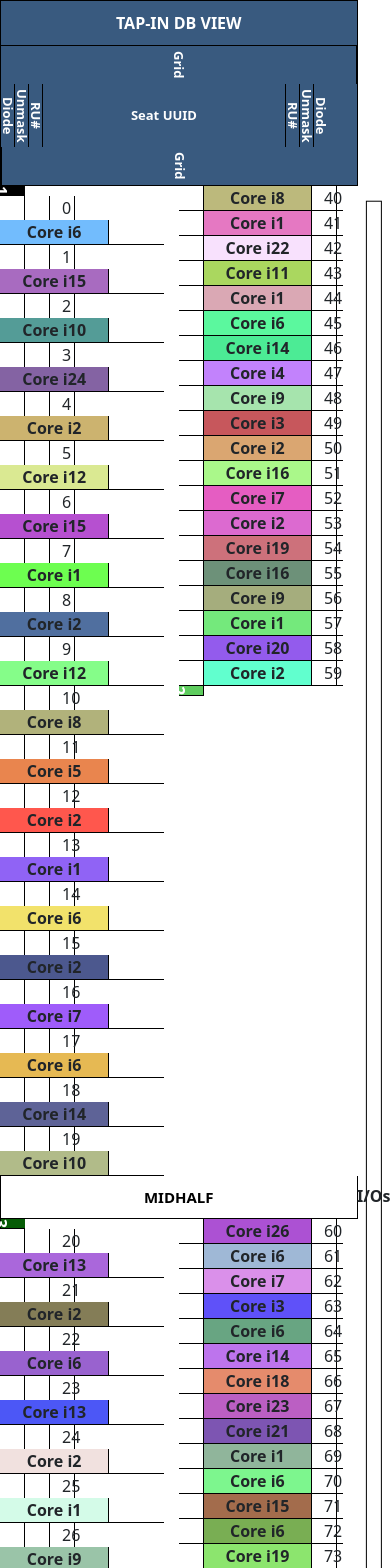
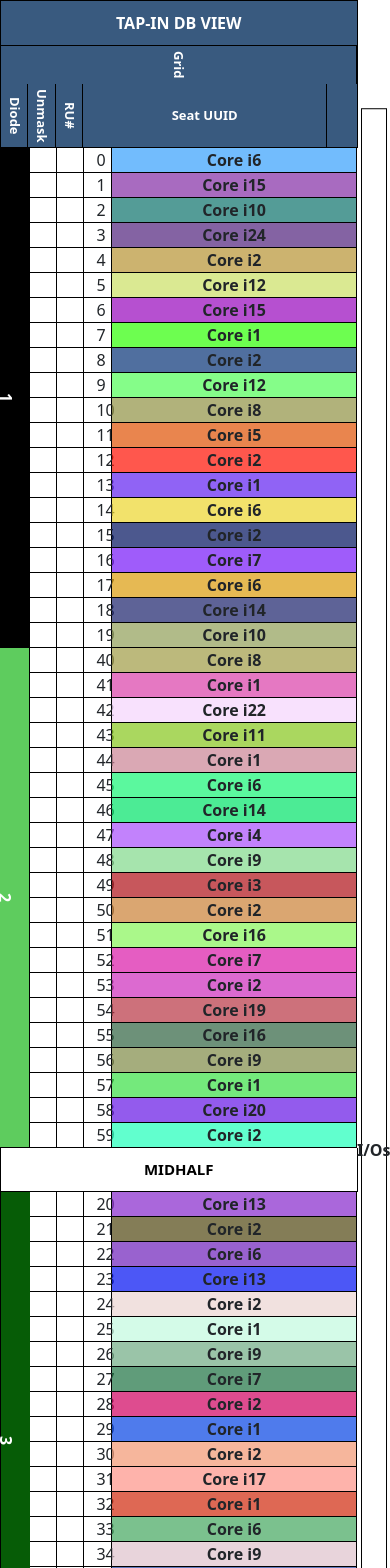
Before and after one commit to tuannguyen8/ru-table, a React (Create React App) app: page / in a window 390 px wide. Shown: the top 1568 px of the page. Built offline with nearby package versions, Linux system fonts and the light colour scheme.

Commit message:
make it responsible for the tablet and mobile screen

```diff
--- a/src/components/GridForm/GridForm.js
+++ b/src/components/GridForm/GridForm.js
@@ -1,23 +1,44 @@
-import React from 'react';
+import React, { useState, useEffect } from 'react';
 import { Row, Col } from 'react-bootstrap';
 import './GridForm.scss';
 import ProductTable from '../ProductTable/ProductTable';
 
 /* Each GridForm component have 2 ProductTable component */
 const GridForm = (props) => {
+	const [screenSize, setScreenSize] = useState(window.innerWidth);
+	useEffect(() => {
+		// Update screen size when the window is resized
+		const handleResize = () => {
+			setScreenSize(window.innerWidth);
+		};
+
+		// Add event listener for window resize
+		window.addEventListener('resize', handleResize);
+
+		// Clean up the event listener on component unmount
+		return () => {
+			window.removeEventListener('resize', handleResize);
+		};
+	}, []);
 	return (
+		<>
+			{screenSize >= 992 ? (
 				<Row className="rows top-border">
-
 					{/* Left column with a width of 6 columns */}
-			<Col xs={6} className="columns">
+					{/* <Col xs={6}  className="columns"> */}
+					<Col xs={12} lg={6} className="columns">
 						<Row itemID="" className="rows">
-					<Col xs={1} className={`columns grid-cols left-border bottom-border ${
-						props.prop1 === '1' ? 'grid-first-background' : 'grid-third-background'
-					} `}>
+							<Col
+								xs={1}
+								className={`columns grid-cols left-border bottom-border ${
+									props.prop1 === '1'
+										? 'grid-first-background'
+										: 'grid-third-background'
+								} `}
+							>
 								{props.prop1}
 							</Col>
 							<Col xs={11} className="columns product-cols">
-
 								{/* First ProductTable component */}
 								<ProductTable
 									itemID={props.prop1}
@@ -30,10 +51,10 @@ const GridForm = (props) => {
 					</Col>
 
 					{/* Right column with a width of 6 columns */}
-			<Col xs={6} className="columns">
+					{/* <Col xs={6} className="columns"> */}
+					<Col xs={12} lg={6} className="columns">
 						<Row itemID="" className="rows">
 							<Col xs={11} className="columns">
-
 								{/* Second ProductTable component */}
 								<ProductTable
 									itemID={props.prop2}
@@ -42,14 +63,75 @@ const GridForm = (props) => {
 									handleMaskBoxClick={props.handleMaskBoxClick}
 								></ProductTable>
 							</Col>
-					<Col xs={1} className={`columns right-border bottom-border grid-cols ${
-						props.prop2 === '2' ? 'grid-second-background' : 'grid-fourth-background'
-					} `}>
+							<Col
+								xs={1}
+								className={`columns right-border bottom-border grid-cols ${
+									props.prop2 === '2'
+										? 'grid-second-background'
+										: 'grid-fourth-background'
+								} `}
+							>
 								{props.prop2}
 							</Col>
 						</Row>
 					</Col>
 				</Row>
+			) : (
+				<Row className="rows top-border">
+					{/* Left column with a width of 6 columns */}
+					{/* <Col xs={6}  className="columns"> */}
+					<Col xs={12} lg={6} className="columns">
+						<Row itemID="" className="rows">
+							<Col
+								xs={1}
+								className={`columns grid-cols left-border bottom-border ${
+									props.prop1 === '1'
+										? 'grid-first-background'
+										: 'grid-third-background'
+								} `}
+							>
+								{props.prop1}
+							</Col>
+							<Col xs={11} className="columns product-cols">
+								{/* First ProductTable component */}
+								<ProductTable
+									itemID={props.prop1}
+									dataSet={props.dataSet}
+									handleDiodeBoxClick={props.handleDiodeBoxClick}
+									handleMaskBoxClick={props.handleMaskBoxClick}
+								></ProductTable>
+							</Col>
+						</Row>
+					</Col>
+
+					{/* Right column with a width of 6 columns */}
+					{/* <Col xs={6} className="columns"> */}
+					<Col xs={12} lg={6} className="columns">
+						<Row itemID="" className="rows">
+							<Col
+								xs={1}
+								className={`columns right-border bottom-border grid-cols ${
+									props.prop2 === '2'
+										? 'grid-second-background'
+										: 'grid-fourth-background'
+								} `}
+							>
+								{props.prop2}
+							</Col>
+							<Col xs={11} className="columns">
+								{/* Second ProductTable component */}
+								<ProductTable
+									itemID={props.prop2}
+									dataSet={props.dataSet}
+									handleDiodeBoxClick={props.handleDiodeBoxClick}
+									handleMaskBoxClick={props.handleMaskBoxClick}
+								></ProductTable>
+							</Col>
+						</Row>
+					</Col>
+				</Row>
+			)}
+		</>
 	);
 };
 
--- a/src/components/HeaderRow/HeaderRow.js
+++ b/src/components/HeaderRow/HeaderRow.js
@@ -1,9 +1,27 @@
-import React from 'react';
+import React, { useState, useEffect } from 'react';
 import { Row, Col } from 'react-bootstrap';
 import './HeaderRow.scss';
 
 const HeaderRow = () => {
+	const [screenSize, setScreenSize] = useState(window.innerWidth);
+
+	useEffect(() => {
+		// Update screen size when the window is resized
+		const handleResize = () => {
+			setScreenSize(window.innerWidth);
+		};
+
+		// Add event listener for window resize
+		window.addEventListener('resize', handleResize);
+
+		// Clean up the event listener on component unmount
+		return () => {
+			window.removeEventListener('resize', handleResize);
+		};
+	}, []);
 	return (
+		<>
+			{screenSize >= 992 ? (
 				<Row className="header-row left-border right-border">
 					<Col className=" header-cols right-border">
 						<div className="letter-style">Grid</div>
@@ -45,6 +63,50 @@ const HeaderRow = () => {
 						<div className="letter-style">Grid</div>
 					</Col>
 				</Row>
+			) : (
+				<Row className="header-row left-border right-border">
+					<Col className=" header-cols right-border">
+						<div className="letter-style">Grid</div>
+					</Col>
+					<Col xs={11} className="columns">
+						<Row>
+							<Col>
+								<Row>
+									<Col className="letter-style header-cols">
+										<div className="letter-style">Diode</div>
+									</Col>
+									<Col className="letter-style header-cols left-border right-border">
+										<div className="letter-style">Unmask</div>
+									</Col>
+									<Col className="letter-style header-cols">
+										<div className="letter-style">RU#</div>
+									</Col>
+								</Row>
+							</Col>
+							<Col xs={9} className="left-border right-border uuid-text">
+								<p>Seat UUID</p>
+							</Col>
+							{/* <Col>
+								<Row>
+									<Col className="letter-style header-cols">
+										<div className="letter-style">RU#</div>
+									</Col>
+									<Col className="letter-style header-cols left-border right-border">
+										<div className="letter-style">Unmask</div>
+									</Col>
+									<Col className="letter-style header-cols">
+										<div className="letter-style">Diode</div>
+									</Col>
+								</Row>
+							</Col> */}
+						</Row>
+					</Col>
+					{/* <Col className="header-cols left-border">
+						<div className="letter-style">Grid</div>
+					</Col> */}
+				</Row>
+			)}
+		</>
 	);
 };
 
--- a/src/components/IOsComponent/IOsComponent.scss
+++ b/src/components/IOsComponent/IOsComponent.scss
@@ -1,4 +1,24 @@
-.ios-class{
+@media screen and (max-width: 992px) {
+	.ios-class {
+		height: 94%;
+		width: 80%;
+		border: 1px solid black;
+		position: absolute;
+		top: 51.9%;
+		left: 50%;
+		transform: translate(-50%, -50%);
+		p {
+			font-weight: 700;
+			position: absolute;
+			top: 50%;
+			left: 50%;
+			transform: translate(-50%, -50%);
+		}
+	}
+}
+
+@media screen and (min-width: 991px) {
+	.ios-class {
 		height: 89%;
 		width: 50%;
 		border: 1px solid black;
@@ -6,12 +26,12 @@
 		top: 53.5%;
 		left: 50%;
 		transform: translate(-50%, -50%);
-    p{
+		p {
 			font-weight: 700;
 			position: absolute;
 			top: 50%;
 			left: 50%;
 			transform: translate(-50%, -50%);
 		}
-
 	}
+}
--- a/src/components/LeftSidePart/LeftSidePart.js
+++ b/src/components/LeftSidePart/LeftSidePart.js
@@ -37,8 +37,14 @@ const LeftSidePart = (props) => {
 				</Col>
 
 				{/* Column for the product name with a background color */}
+				{/* <Col
+					xs={8}
+					style={{ backgroundColor: props.productBackgroundColor }}
+					className="columns product-columns products right-border"
+				> */}
 				<Col
-					xs={8}
+					xs={9}
+					lg={8}
 					style={{ backgroundColor: props.productBackgroundColor }}
 					className="columns product-columns products right-border"
 				>
--- a/src/components/MiscBlock/MiscBlock.js
+++ b/src/components/MiscBlock/MiscBlock.js
@@ -1,15 +1,36 @@
-import React from 'react';
+import React, { useState, useEffect } from 'react';
 import { Row, Col } from 'react-bootstrap';
 import './MiscBlock.scss';
 
 const MiscBlock = () => {
+	const [screenSize, setScreenSize] = useState(window.innerWidth);
+
+	useEffect(() => {
+		// Update screen size when the window is resized
+		const handleResize = () => {
+			setScreenSize(window.innerWidth);
+		};
+
+		// Add event listener for window resize
+		window.addEventListener('resize', handleResize);
+
+		// Clean up the event listener on component unmount
+		return () => {
+			window.removeEventListener('resize', handleResize);
+		};
+	}, []);
 	return (
+		<>
+			{screenSize >= 992 ? (
 				<Row className="misc-block">
 					<Col className="fake-cols"></Col>
 					<Col xs={11} className="columns">
-				<Row >
+						<Row>
 							<Col></Col>
-					<Col xs={9} className="bottom-border right-border left-border misc-center">
+							<Col
+								xs={9}
+								className="bottom-border right-border left-border misc-center"
+							>
 								<div>MISC Block</div>
 							</Col>
 							<Col></Col>
@@ -17,6 +38,24 @@ const MiscBlock = () => {
 					</Col>
 					<Col className="fake-cols"></Col>
 				</Row>
+			) : (
+				<Row>
+					<Col xs={1}></Col>
+
+					<Col xs={11}>
+						<Row>
+							<Col xs={3}></Col>
+							<Col
+								xs={9}
+								className="bottom-border right-border left-border misc-center-css"
+							>
+								<div>MISC Block</div>
+							</Col>
+						</Row>
+					</Col>
+				</Row>
+			)}
+		</>
 	);
 };
 
--- a/src/components/MiscBlock/MiscBlock.scss
+++ b/src/components/MiscBlock/MiscBlock.scss
@@ -1,5 +1,12 @@
 .fake-cols{
     height: 100%;
     width: 100%;
-    background-color: yellow;
 }
+.misc-center-css{
+    display: flex;
+    justify-content: center;
+    align-items: center;
+    div{
+        font-weight: 700;
+    }
+}
--- a/src/components/RightSidePart/RightSidePart.js
+++ b/src/components/RightSidePart/RightSidePart.js
@@ -1,19 +1,45 @@
-import React from 'react';
+import React, { useState, useEffect } from 'react';
 import { Row, Col } from 'react-bootstrap';
 import { v4 as uuidv4 } from 'uuid';
 import './RightSidePart.scss';
 
 const RightSidePart = (props) => {
+	const [screenSize, setScreenSize] = useState(window.innerWidth);
+
+	useEffect(() => {
+		// Update screen size when the window is resized
+		const handleResize = () => {
+			setScreenSize(window.innerWidth);
+		};
+
+		// Add event listener for window resize
+		window.addEventListener('resize', handleResize);
+
+		// Clean up the event listener on component unmount
+		return () => {
+			window.removeEventListener('resize', handleResize);
+		};
+	}, []);
+
 	return (
 		<>
-			<Row key={uuidv4()} className="rows product-rows bottom-border">
-
+			{screenSize >= 992 ? (
+				<Row
+					key={uuidv4()}
+					className="rows product-rows bottom-border responsive-lg-screen"
+				>
 					{/* Offset column*/}
 					<Col xs={1} className="columns product-columns"></Col>
 
 					{/* Column for the product name with a background color */}
+					{/* <Col
+					xs={8}
+					style={{ backgroundColor: props.productBackgroundColor }}
+					className="columns product-columns products left-border right-border"
+				> */}
 					<Col
-					xs={8}
+						lg={8}
+						xs={9}
 						style={{ backgroundColor: props.productBackgroundColor }}
 						className="columns product-columns products left-border right-border"
 					>
@@ -21,10 +47,7 @@ const RightSidePart = (props) => {
 					</Col>
 
 					{/* Column for the "ru" box */}
-				<Col
-					xs={1}
-					className="columns product-columns ru-box right-border"
-				>
+					<Col xs={1} className="columns product-columns ru-box right-border">
 						{props.i}
 					</Col>
 
@@ -48,6 +71,52 @@ const RightSidePart = (props) => {
 						}`}
 					></Col>
 				</Row>
+			) : (
+				<Row
+					key={uuidv4()}
+					className="rows product-rows bottom-border responsive-xs-screen"
+				>
+					{/* Column for the diode box */}
+					<Col
+						data-key={props.item.id}
+						onClick={() => props.handleDiodeBoxClick(props.item.id)}
+						xs={1}
+						className={`columns product-columns diode-box right-border ${
+							props.item.diode ? 'blue-background' : ''
+						}`}
+					></Col>
+
+					{/* Column for the unmask box */}
+					<Col
+						value={props.item.product}
+						onClick={() => props.handleMaskBoxClick(props.item.product)}
+						xs={1}
+						className={`columns product-columns unmask-box right-border ${
+							props.item.unmask ? 'yellow-background' : ''
+						}`}
+					></Col>
+
+					{/* Column for the "ru" box */}
+					<Col xs={1} className="columns product-columns ru-box right-border ">
+						{props.i}
+					</Col>
+
+					{/* Column for the product name with a background color */}
+					{/* <Col
+					xs={8}
+					style={{ backgroundColor: props.productBackgroundColor }}
+					className="columns product-columns products right-border"
+				> */}
+					<Col
+						xs={9}
+						lg={8}
+						style={{ backgroundColor: props.productBackgroundColor }}
+						className="columns product-columns products right-border"
+					>
+						{props.item.product}
+					</Col>
+				</Row>
+			)}
 		</>
 	);
 };
```
Also changed, not shown: src/components/MainContainer/MainContainer.scss (+9 -9 lines). Lines whose indentation alone changed are shown as unchanged.
